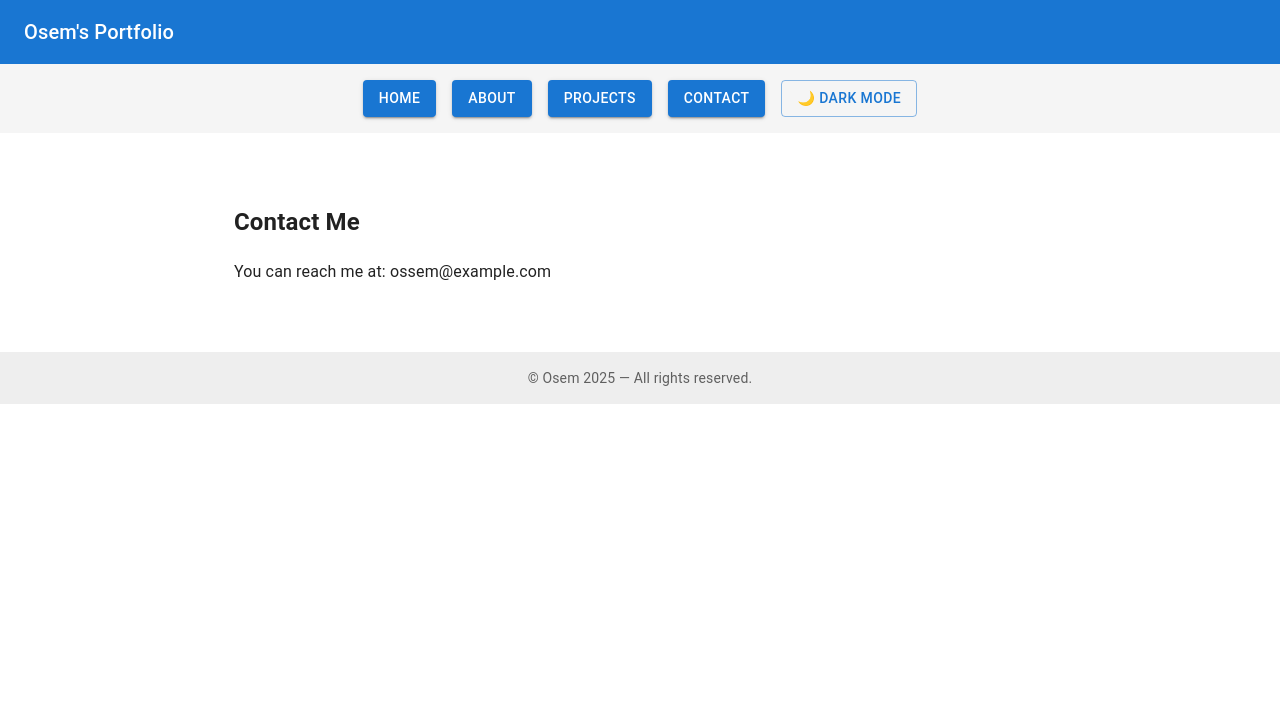
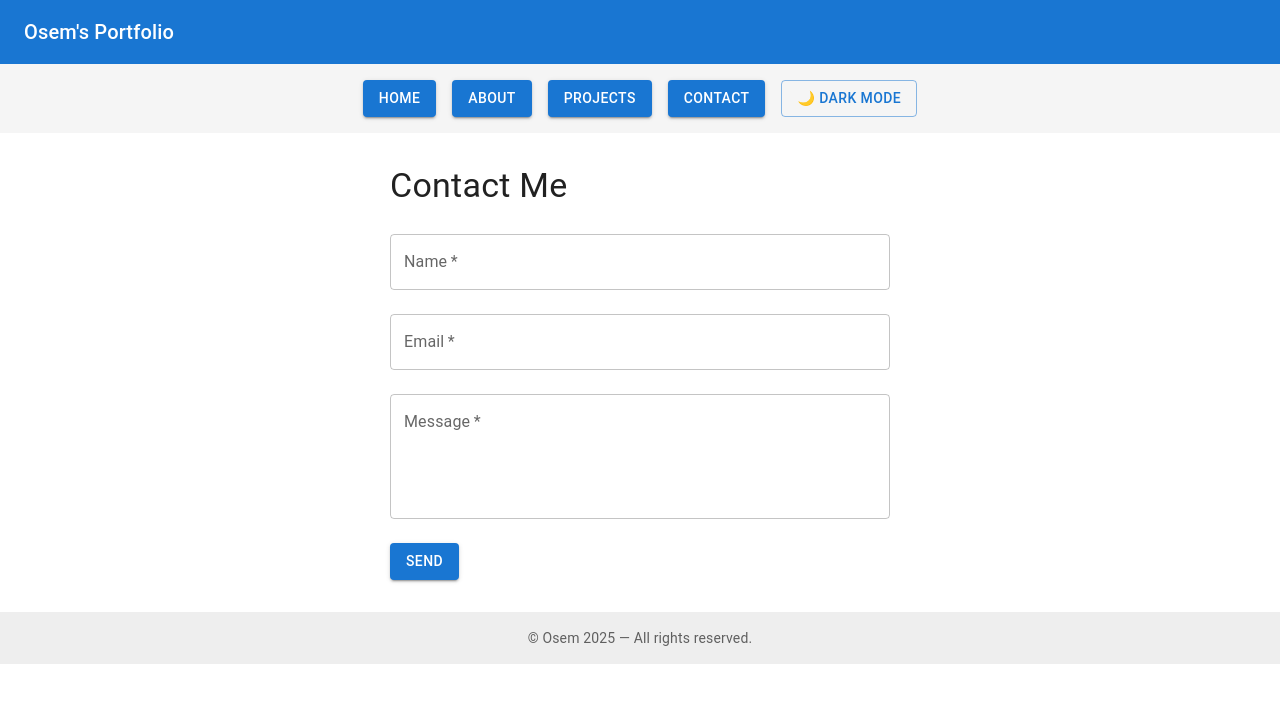
Before and after one commit to Telhai-Git/class-room-code-share-bisan-safadi, a React (Create React App) app in the folder CLIENT/portfolio/: page /contact in a window 1280 px wide. Shown: the top 702 px of the page. Built offline with nearby package versions, Linux system fonts and the light colour scheme.

Commit message:
project 2.1

```diff
--- a/CLIENT/portfolio/src/pages/Contact.jsx
+++ b/CLIENT/portfolio/src/pages/Contact.jsx
@@ -1,10 +1,74 @@
 // src/pages/Contact.jsx
+import { useState } from "react";
+import { TextField, Button, Box, Typography } from "@mui/material";
+
 function Contact() {
+    const [form, setForm] = useState({ name: "", email: "", message: "" });
+    const [success, setSuccess] = useState(false);
+
+    const handleChange = (e) => {
+        setForm({ ...form, [e.target.name]: e.target.value });
+    };
+
+    const handleSubmit = async (e) => {
+        e.preventDefault();
+        try {
+            const res = await fetch("https://awsam-ibraheem-bisan-safadi-portfolio.onrender.com/api/contact", {
+                method: "POST",
+                headers: { "Content-Type": "application/json" },
+                body: JSON.stringify(form),
+            });
+
+            if (res.ok) {
+                setSuccess(true);
+                setForm({ name: "", email: "", message: "" });
+            } else {
+                alert("Something went wrong.");
+            }
+        } catch (err) {
+            console.error("Error:", err);
+        }
+    };
+
     return (
-        <div style={{ padding: "20px" }}>
-            <h2>Contact Me</h2>
-            <p>You can reach me at: ossem@example.com</p>
-        </div>
+        <Box sx={{ maxWidth: 500, mx: "auto", mt: 4 }}>
+            <Typography variant="h4" gutterBottom>Contact Me</Typography>
+            {success && <Typography color="green">Message sent successfully!</Typography>}
+            <form onSubmit={handleSubmit}>
+                <TextField
+                    label="Name"
+                    name="name"
+                    fullWidth
+                    margin="normal"
+                    value={form.name}
+                    onChange={handleChange}
+                    required
+                />
+                <TextField
+                    label="Email"
+                    name="email"
+                    type="email"
+                    fullWidth
+                    margin="normal"
+                    value={form.email}
+                    onChange={handleChange}
+                    required
+                />
+                <TextField
+                    label="Message"
+                    name="message"
+                    fullWidth
+                    margin="normal"
+                    multiline
+                    rows={4}
+                    value={form.message}
+                    onChange={handleChange}
+                    required
+                />
+                <Button type="submit" variant="contained" sx={{ mt: 2 }}>Send</Button>
+            </form>
+        </Box>
     );
 }
+
 export default Contact;
```
Also changed, not shown: 1 other file (tests, documents, lock files or other folders).
